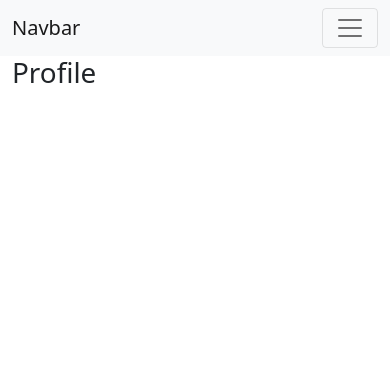
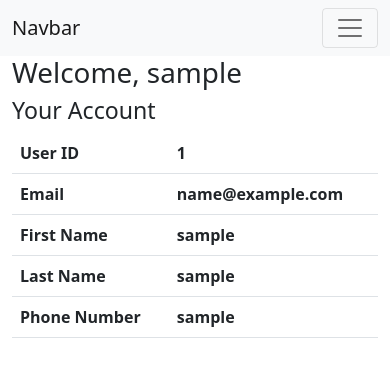
Before and after one commit to CSC2033-team-19/ClimateWebApp, a Flask app: page /profile in a window 390 px wide. Shown: the top 377 px of the page. Run offline with Flask 2, Linux system fonts and the light colour scheme; the visitor is signed in with stand-in values (Sample User, id 1); data comes from the database, SQL or seed files in the repository; lists and menus that the app fills with data are empty.

Commit message:
Profile page now displays a welcome message with the current user's name and a table containing the given user's information (user id, email, first name, last name and phone number) which data was stored from the register form.

```diff
--- a/admin/views.py
+++ b/admin/views.py
@@ -13,7 +13,8 @@ admin_blueprint = Blueprint('admin', __name__, template_folder='templates')
 @login_required
 @requires_roles('admin')
 def admin():
-    return render_template('admin.html')
+    return render_template('admin.html',
+                           name=current_user.firstname,)
 
 
 # view all registered users
--- a/templates/profile.html
+++ b/templates/profile.html
@@ -2,6 +2,36 @@
 
 {% block content %}
 
-  <h1 class="title">Profile</h1>
+    <h1 class="title">Welcome, {{ name }}</h1>
+
+    <div class="column is-6 is-offset-3">
+        <h3 class="title">Your Account</h3>
+        <div class="box">
+            <table class="table">
+            <tbody>
+                <tr>
+                    <th>User ID</th>
+                    <th>{{ id }}</th>
+                </tr>
+                <tr>
+                    <th>Email</th>
+                    <th>{{ email }}</th>
+                </tr>
+                <tr>
+                    <th>First Name</th>
+                    <th>{{ firstname }}</th>
+                </tr>
+                <tr>
+                    <th>Last Name</th>
+                    <th>{{ lastname }}</th>
+                </tr>
+                <tr>
+                    <th>Phone Number</th>
+                    <th>{{ phone }}</th>
+                </tr>
+            </tbody>
+            </table>
+        </div>
+    </div>
 
 {% endblock %}
--- a/users/views.py
+++ b/users/views.py
@@ -142,7 +142,8 @@ def login():
 @login_required
 def profile():
     return render_template('profile.html',
-                           acc_no=current_user.id,
+                           name=current_user.firstname,
+                           id=current_user.id,
                            email=current_user.email,
                            firstname=current_user.firstname,
                            lastname=current_user.lastname,
```
